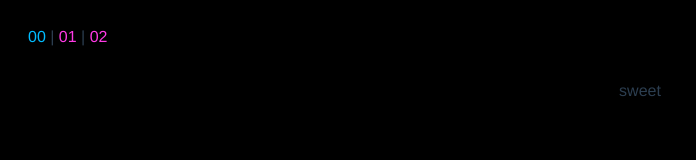
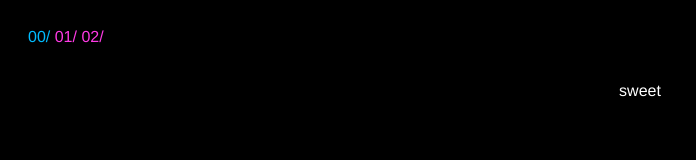
Before and after one commit to blissGen/staticSite_00, a Vue app in the folder static_00/: page /00 in a window 1280 px wide. Shown: the top 160 px of the page, without its empty margins (0-696 px from the left). Built offline with nearby package versions, Linux system fonts and the light colour scheme.

Commit message:
fixed routing

```diff
--- a/static_00/src/App.vue
+++ b/static_00/src/App.vue
@@ -1,13 +1,27 @@
 <template>
   <div id="app">
-    <div id="nav">
-      <router-link :to="{ name: '00' }">00</router-link> |
-      <router-link to="{ name: '01' }">01</router-link> |
-      <router-link to="{ name: '02' }">02</router-link>
+    <div id="nav" @click="refreshPage">
+      <router-link :to="{ name: '00' }">00/ </router-link>
+      <router-link :to="{ name: '01' }">01/ </router-link>
+      <router-link :to="{ name: '02' }">02/ </router-link>
     </div>
     <router-view />
   </div>
 </template>
+
+<script>
+export default {
+  data: function() {
+    return {
+      refreshPage() {
+        setTimeout(function() {
+          window.location.reload();
+        }, 250);
+      }
+    };
+  }
+};
+</script>
 
 <style>
 #app {
--- a/static_00/src/components/component00.vue
+++ b/static_00/src/components/component00.vue
@@ -15,7 +15,8 @@ export default {
 
       styleObject00: {
         textAlign: "center",
-        fontWeight: "thin"
+        fontWeight: "thin",
+        color: "#FFFFFF"
       },
       graphic() {
         const script = p5 => {
@@ -24,7 +25,7 @@ export default {
             canvas.position(0, 0);
             canvas.style("z-index", -1);
             canvas.style("display", "block");
-            p5.background(0, 0, 0);
+            p5.background(0);
           };
           p5.windowResized = () => {
             p5.resizeCanvas(p5.windowWidth, p5.windowHeight);
--- a/static_00/src/components/component01.vue
+++ b/static_00/src/components/component01.vue
@@ -1,12 +1,14 @@
 <template>
-  <div class="comp00">
-    <p :style="styleObject00">{{ msg }}</p>
+  <div class="comp01">
+	<div :key="graphic()">
+      <p :style="styleObject00">{{ msg }}</p>
+	</div>
   </div>
 </template>
 
 <script>
 export default {
-  name: "component00",
+  name: "component01",
   data: function() {
     return {
       msg: "sweet",
@@ -14,6 +16,22 @@ export default {
       styleObject00: {
         textAlign: "center",
         fontWeight: "thin"
+      },
+      graphic() {
+        const script = p5 => {
+          p5.setup = () => {
+            let canvas = p5.createCanvas(p5.windowWidth, p5.windowHeight);
+            canvas.position(0, 0);
+            canvas.style("z-index", -1);
+            canvas.style("display", "block");
+            p5.background(130);
+          };
+          p5.windowResized = () => {
+            p5.resizeCanvas(p5.windowWidth, p5.windowHeight);
+          };
+        };
+        const P5 = require("p5");
+        new P5(script);
       }
     };
   }
--- a/static_00/src/views/01.vue
+++ b/static_00/src/views/01.vue
@@ -1,5 +1,16 @@
 <template>
-  <div class="01">
-    <h1>This is an about page</h1>
+  <div class="comp01">
+  	<component01 />
   </div>
 </template>
+
+<script>
+import component01 from "@/components/component01.vue";
+
+export default {
+  name: "comp01",
+  components: {
+    component01
+  }
+};
+</script>
```
Also changed, not shown: 1 other file (tests, documents, lock files or other folders).
